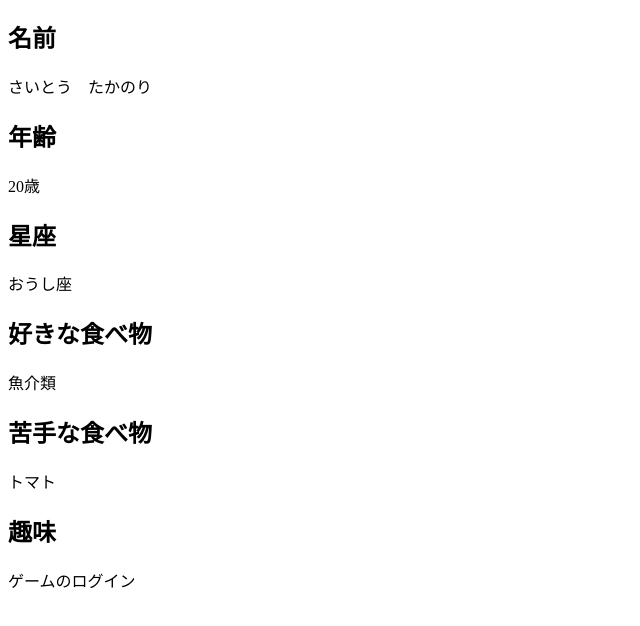
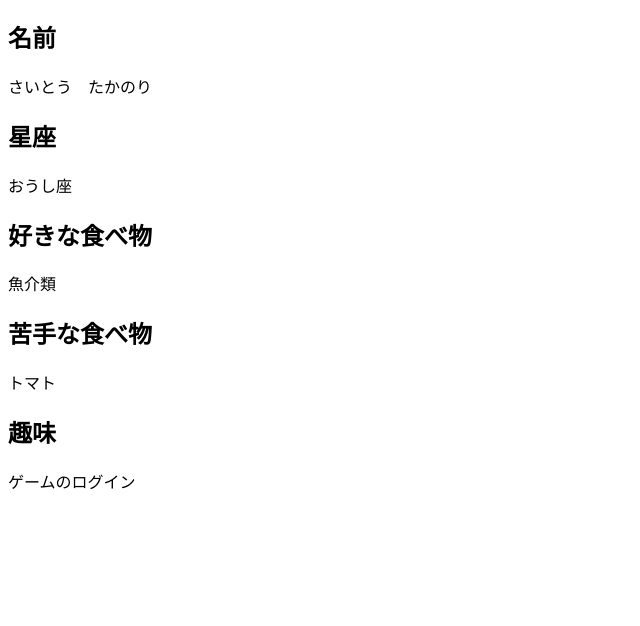
Before and after one commit to SAITOTAKANORI45/www, a plain HTML site: page index.html in a window 1280 px wide. Shown: the part 70-696 px from the top of the page, without its empty margins (0-640 px from the left). Drawn offline with Linux system fonts and the light colour scheme.

Commit message:
Update index.html

```diff
--- a/index.html
+++ b/index.html
@@ -7,8 +7,6 @@
   <h1>プロフィール</h1>
   <h2>名前</h2>
   <p>さいとう　たかのり</p>
-  <h2>年齢</h2>
-  <p>20歳</p>
   <h2>星座</h2>
   <p>おうし座</p>
   <h2>好きな食べ物</h2>
```
